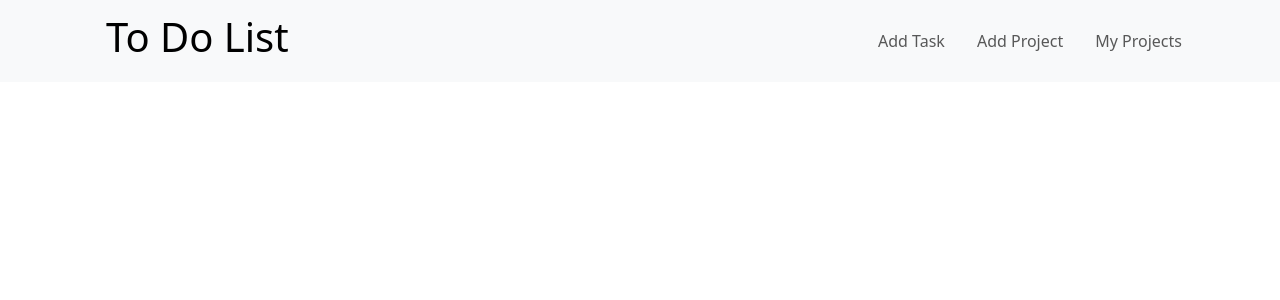
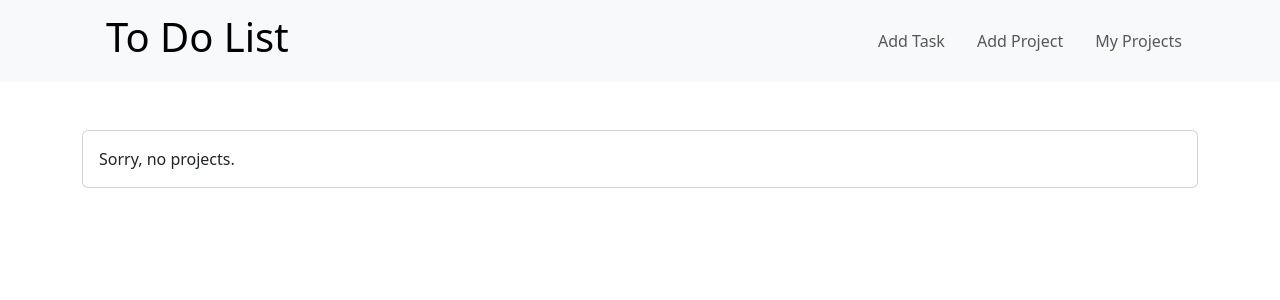
Before and after one commit to mwetta/todo-list, a React (Vite) app: page /project-list in a window 1280 px wide. Shown: the top 300 px of the page. Built offline with nearby package versions, Linux system fonts and the light colour scheme.

Commit message:
Empty view of ProjectList

```diff
--- a/src/components/ProjectList.jsx
+++ b/src/components/ProjectList.jsx
@@ -26,15 +26,23 @@ export default function ProjectList() {
         <>
             <Navigation />
             <Container className="mt-5">
-                {projects.map((project)=> (
-                    <Card className="mt-5" key={project.getId()}>
-                        <Card.Header as="h5">{project.getName()}</Card.Header>
+            {projects.length > 0 ? (
+                    projects.map((project)=> (
+                        <Card className="mt-5" key={project.getId()}>
+                            <Card.Header as="h5">{project.getName()}</Card.Header>
+                            <Card.Body>
+                                {project.getDescription()}
+                                <Button variant="danger" onClick={() => handleSubmit(project.getId())} ><i className="bi-trash"></i></Button>
+                            </Card.Body>
+                        </Card>
+                    ))
+                ) : (
+                    <Card classname="mt-5">
                         <Card.Body>
-                            {project.getDescription()}
-                            <Button variant="danger" onClick={() => handleSubmit(project.getId())} ><i className="bi-trash"></i></Button>
+                            Sorry, no projects.
                         </Card.Body>
                     </Card>
-                ))}
+                )}
             </Container>
         </>
     )
```
